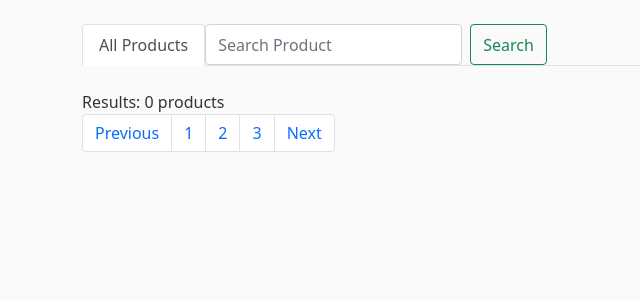
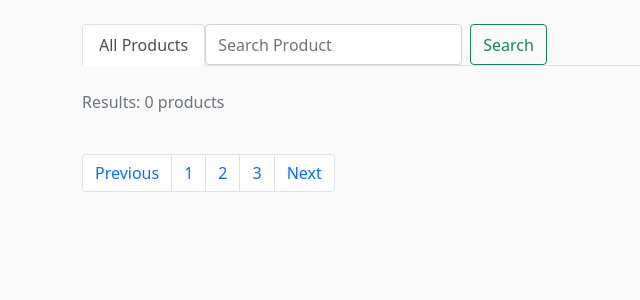
Before and after one commit to Erica233/Mini-Amazon, a Django app: page /all_products/ in a window 1280 px wide. Shown: the part 56-356 px from the top of the page, without its empty margins (0-640 px from the left). Run offline with Django 4.2, Linux system fonts and the light colour scheme; data that the repository does not hold is empty.

Commit message:
pagination - allProduct

```diff
--- a/frontend/amazon/templates/amazon/categories.html
+++ b/frontend/amazon/templates/amazon/categories.html
@@ -34,7 +34,8 @@
             </div>
         </article>
     {% endfor %}
-    Results: {{ count }} products
+    <p class="text-secondary">Results: {{ count }} products</p>
+    <br>
     <nav aria-label="Page navigation example">
         <ul class="pagination">
             <li class="page-item"><a class="page-link" href="#">Previous</a></li>
```
